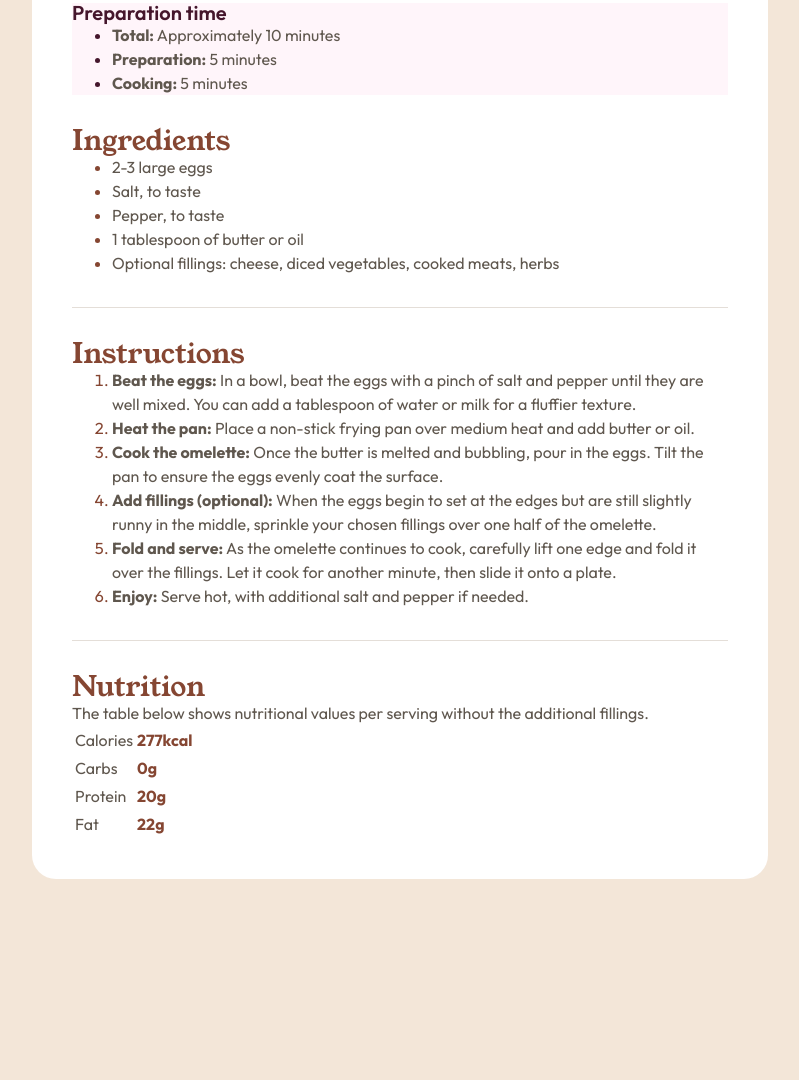
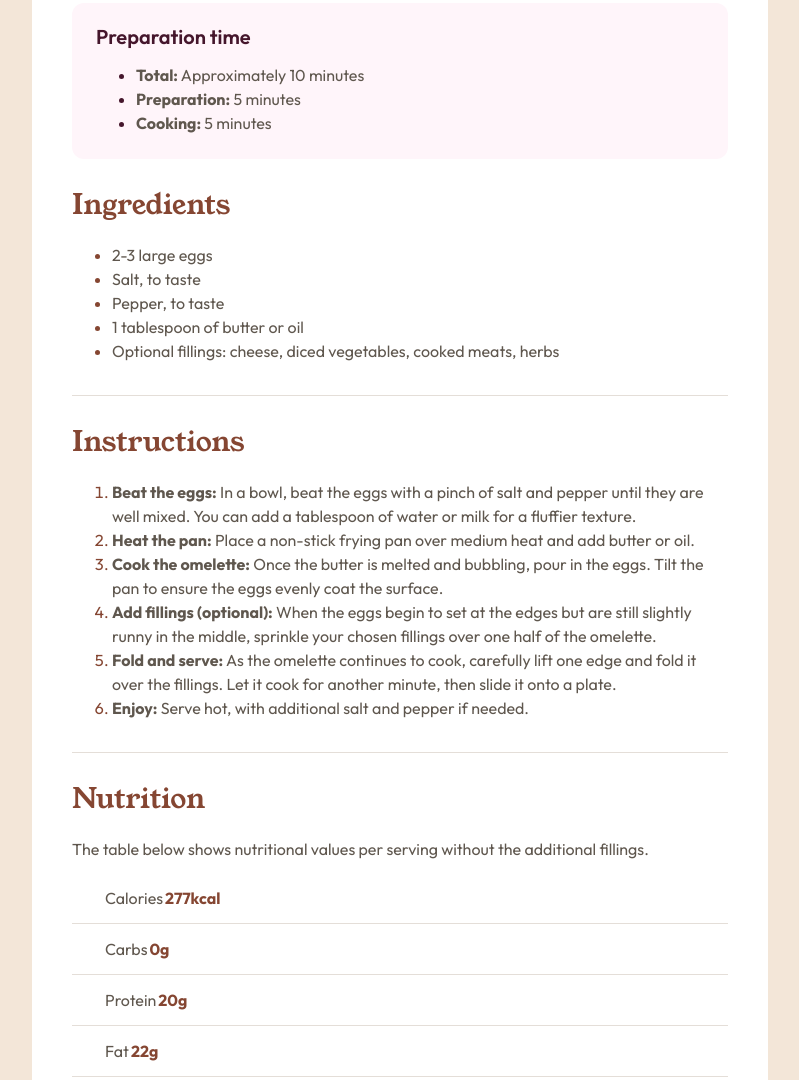
Before and after one commit to nullghostty/recipe-page, a website: page index.html in a window 1280 px wide. Shown: the part 625-1705 px from the top of the page, without its empty margins (240-1039 px from the left). Before the commit the page ends 1632 px from the top, so only its background shows below. Drawn offline with Linux system fonts and the light colour scheme.

Commit message:
Added spacing between card content including the table

```diff
--- a/src/sass/_reset.scss
+++ b/src/sass/_reset.scss
@@ -11,3 +11,7 @@
 hr {
   border: none;
 }
+
+table {
+  border-collapse: collapse;
+}
--- a/src/sass/_theme.scss
+++ b/src/sass/_theme.scss
@@ -54,3 +54,7 @@ hr {
   height: 0.0625rem;
   background: $stone-150;
 }
+
+.recipe__nutrition-row {
+  border-bottom: 0.0625rem solid $stone-150;
+}
--- a/src/sass/layout/_card.scss
+++ b/src/sass/layout/_card.scss
@@ -1,4 +1,5 @@
 $spacing-150: 0.75rem;
+$spacing-200: 1rem;
 $spacing-300: 1.5rem;
 $spacing-400: 2rem;
 $spacing-500: 2.5rem;
@@ -16,6 +17,29 @@ $desktop: 1024px;
   @extend %flex-layout;
   gap: $spacing-400;
   padding: $spacing-500 $spacing-400;
+
+  .recipe__preparation {
+    @extend %flex-layout;
+    padding: $spacing-300;
+    gap: $spacing-200;
+    border-radius: $spacing-150;
+  }
+
+  .recipe__ingredients,
+  .recipe__instructions,
+  .recipe__nutrition {
+    @extend %flex-layout;
+    gap: $spacing-300;
+  }
+
+  .recipe__nutrition-table tbody {
+    @extend %flex-layout;
+    gap: $spacing-150;
+
+    .recipe__nutrition-row {
+      padding: 0 $spacing-400 $spacing-150 $spacing-400;
+    }
+  }
 }
 
 .recipe__main {
```
Also changed, not shown: src/css/style.css, 1 other file.
